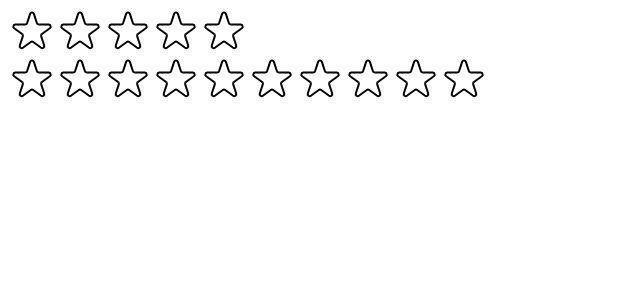
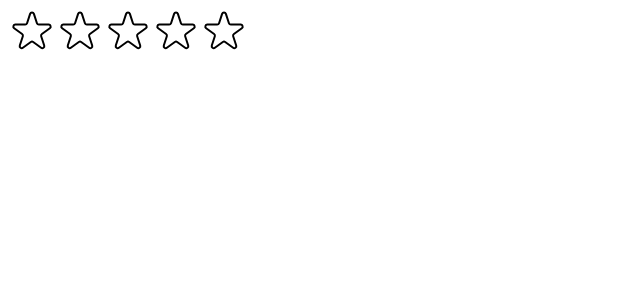
Before and after one commit to cwwyoung/usePopcorn, a React (Create React App) app: page / in a window 1280 px wide. Shown: the top 300 px of the page, without its empty margins (0-640 px from the left). Built offline with nearby package versions, Linux system fonts and the light colour scheme.

Commit message:
added hover event to star rating

```diff
--- a/src/StarRating.js
+++ b/src/StarRating.js
@@ -16,6 +16,7 @@
 };
 export default function StarRating({ maxRating = 5 }) {
   const [rating, setRating] = useState(0);
+  const [tempRating, setTempRating] = useState(0);
 
   function handleRating(rating) {
     setRating(rating);
@@ -28,11 +29,13 @@
           <Star
             key={i}
             onRate={() => handleRating(i + 1)}
-            full={rating >= i + 1}
+            full={tempRating ? tempRating >= i + 1 : rating >= i + 1}
+            onHoverIn={() => setTempRating(i + 1)}
+            onHoverOut={() => setTempRating(0)}
           />
         ))}
       </div>
-      <p style={textStyle}>{rating || ""}</p>
+      <p style={textStyle}>{tempRating || rating || ""}</p>
     </div>
   );
 }
@@ -44,9 +47,15 @@
   cursor: "pointer",
 };
 
-function Star({ onRate, full }) {
+function Star({ onRate, full, onHoverIn, onHoverOut }) {
   return (
-    <span role="button" style={starStyle} onClick={onRate}>
+    <span
+      role="button"
+      style={starStyle}
+      onClick={onRate}
+      onMouseEnter={onHoverIn}
+      onMouseLeave={onHoverOut}
+    >
       {full ? (
         <svg
           xmlns="http://www.w3.org/2000/svg"
--- a/src/index.js
+++ b/src/index.js
@@ -9,6 +9,5 @@
   <React.StrictMode>
     {/* <App /> */}
     <StarRating maxRating={5} />
-    <StarRating maxRating={10} />
   </React.StrictMode>
 );
```
